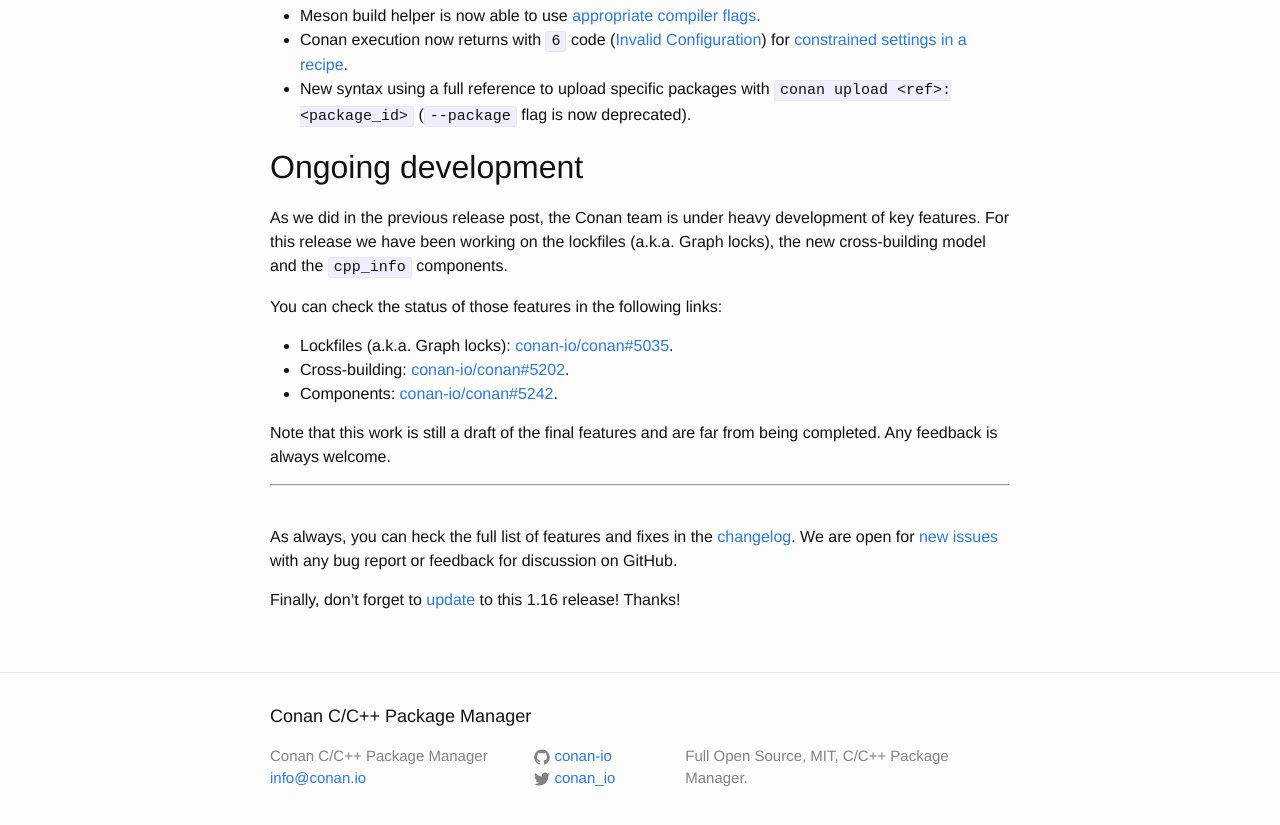
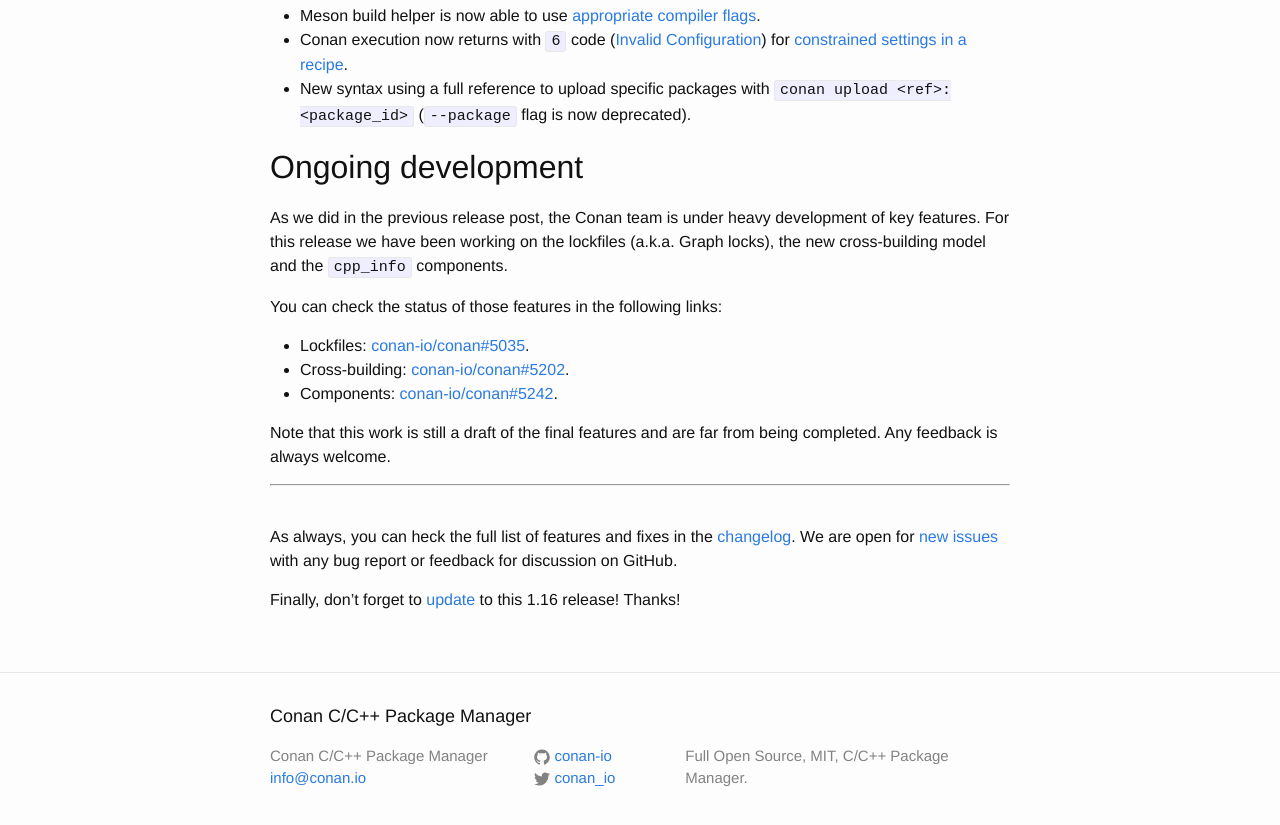
Before and after one commit to conan-io/conan-io.github.io, a Jekyll site: the page built from _posts/2019-06-10-New-conan-release-1-16.markdown, in a window 1280 px wide and 900 px high, scrolled down 2604 px. Shown: the top 825 px of the window. Built offline with Jekyll 4.4.1, drawn with Linux system fonts in a browser that asks for light colours; comment, search, counter and statistics services are not loaded.

Commit message:
Update _posts/2019-06-10-New-conan-release-1-16.markdown
Co-Authored-By: Luis Martinez de Bartolome Izquierdo <lasote@gmail.com>

```diff
--- a/_posts/2019-06-10-New-conan-release-1-16.markdown
+++ b/_posts/2019-06-10-New-conan-release-1-16.markdown
@@ -110,7 +110,7 @@ the lockfiles (a.k.a. Graph locks), the new cross-building model and the ``cpp_i
 
 You can check the status of those features in the following links:
 
-- Lockfiles (a.k.a. Graph locks): [conan-io/conan#5035](https://github.com/conan-io/conan/pull/5035).
+- Lockfiles: [conan-io/conan#5035](https://github.com/conan-io/conan/pull/5035).
 - Cross-building: [conan-io/conan#5202](https://github.com/conan-io/conan/pull/5202).
 - Components: [conan-io/conan#5242](https://github.com/conan-io/conan/pull/5242).
 
```
